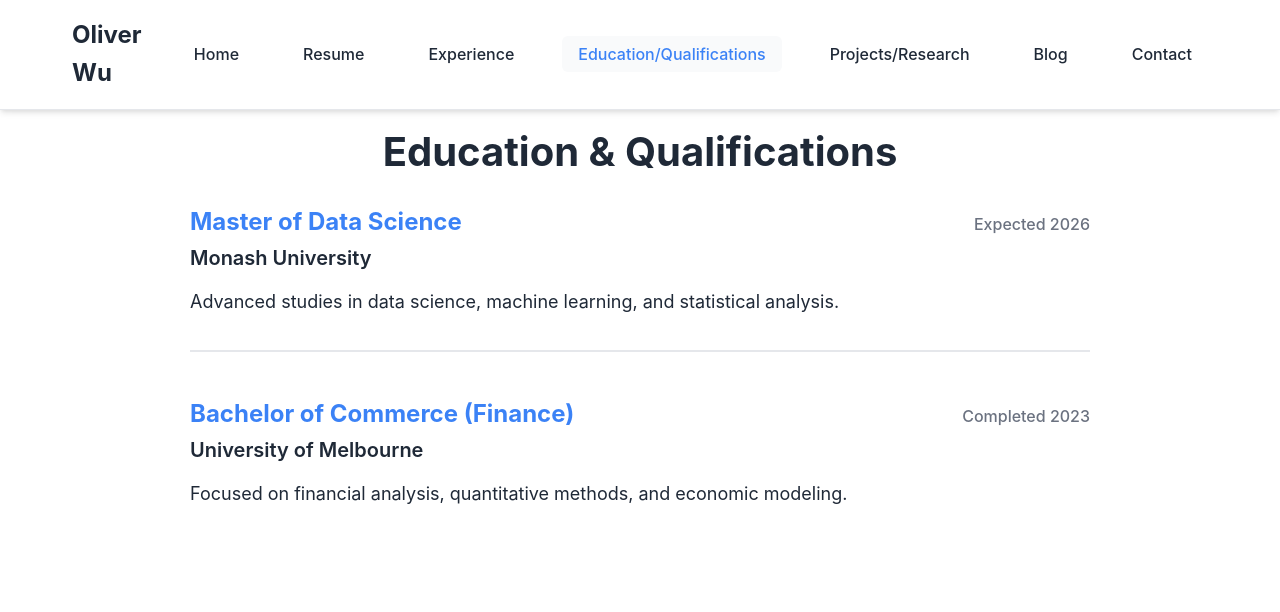
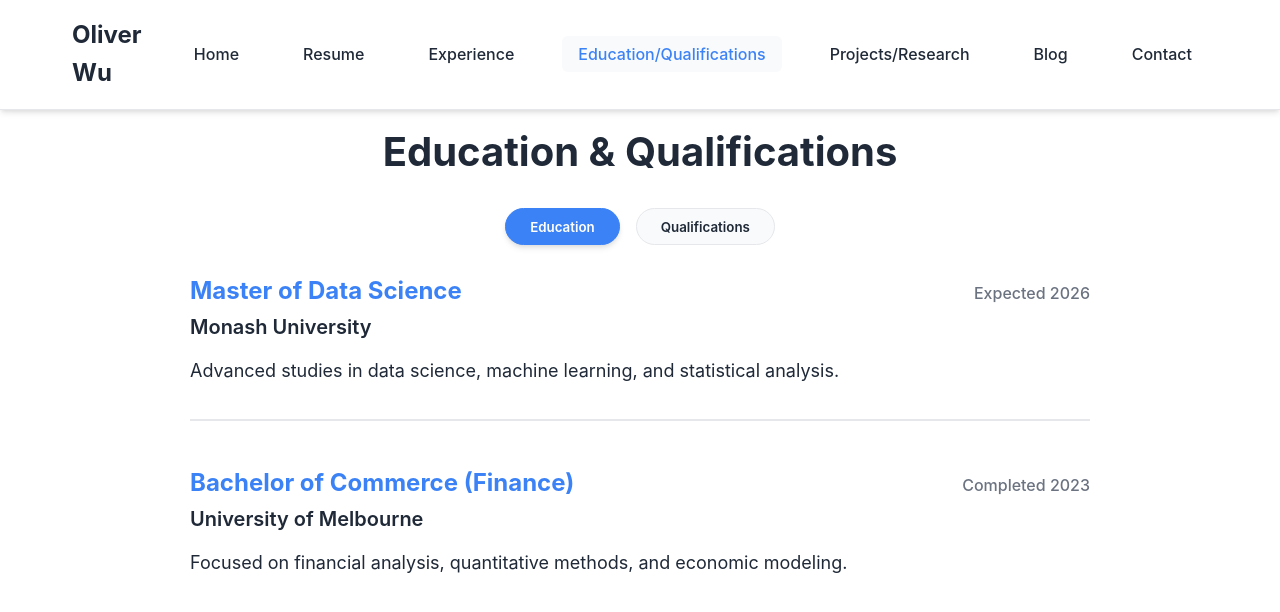
Before and after one commit to oliverwu1024/oliverwu1024.github.io, a React (Vite) app: page /education in a window 1280 px wide. Shown: the top 612 px of the page. Built offline with nearby package versions, Linux system fonts and the light colour scheme.

Commit message:
education

```diff
--- a/src/pages/Education.css
+++ b/src/pages/Education.css
@@ -1,6 +1,35 @@
 .education-page h1 {
   margin-bottom: 2rem;
   text-align: center;
+}
+
+.education-tabs {
+  display: flex;
+  justify-content: center;
+  gap: 1rem;
+  margin-bottom: 2rem;
+}
+
+.tab-button {
+  background-color: var(--bg-light);
+  color: var(--text-color);
+  border: 1px solid var(--border-color);
+  padding: 0.6rem 1.5rem;
+  border-radius: 9999px;
+  font-weight: 600;
+  transition: all 0.3s ease;
+}
+
+.tab-button:hover {
+  border-color: var(--primary-color);
+  color: var(--primary-color);
+}
+
+.tab-button.active {
+  background-color: var(--primary-color);
+  color: #ffffff;
+  border-color: var(--primary-color);
+  box-shadow: var(--shadow);
 }
 
 .education-content {
@@ -53,6 +82,15 @@
 }
 
 @media (max-width: 768px) {
+  .education-tabs {
+    flex-direction: column;
+    align-items: center;
+  }
+
+  .tab-button {
+    width: min(100%, 320px);
+  }
+
   .education-header {
     flex-direction: column;
     align-items: flex-start;
--- a/src/pages/Education.jsx
+++ b/src/pages/Education.jsx
@@ -1,31 +1,66 @@
+import { useState } from 'react'
 import './Education.css'
 
+const educationItems = [
+  {
+    title: 'Master of Data Science',
+    period: 'Expected 2026',
+    institution: 'Monash University',
+    description:
+      'Advanced studies in data science, machine learning, and statistical analysis.',
+  },
+  {
+    title: 'Bachelor of Commerce (Finance)',
+    period: 'Completed 2023',
+    institution: 'University of Melbourne',
+    description:
+      'Focused on financial analysis, quantitative methods, and economic modeling.',
+  },
+]
+
+const qualificationItems = [
+  {
+    title: 'Qualification Title',
+    period: 'Year',
+    institution: 'Issuing Organization',
+    description: 'Add a short summary of this qualification.',
+  },
+]
+
 function Education() {
+  const [activeTab, setActiveTab] = useState('education')
+  const items = activeTab === 'education' ? educationItems : qualificationItems
+
   return (
     <div className="page education-page">
       <h1>Education & Qualifications</h1>
+      <div className="education-tabs">
+        <button
+          type="button"
+          className={`tab-button ${activeTab === 'education' ? 'active' : ''}`}
+          onClick={() => setActiveTab('education')}
+        >
+          Education
+        </button>
+        <button
+          type="button"
+          className={`tab-button ${activeTab === 'qualifications' ? 'active' : ''}`}
+          onClick={() => setActiveTab('qualifications')}
+        >
+          Qualifications
+        </button>
+      </div>
       <div className="education-content">
-        <section className="education-item">
-          <div className="education-header">
-            <h2>Master of Data Science</h2>
-            <span className="education-period">Expected 2026</span>
-          </div>
-          <h3 className="education-institution">Monash University</h3>
-          <p className="education-description">
-            Advanced studies in data science, machine learning, and statistical analysis.
-          </p>
-        </section>
-
-        <section className="education-item">
-          <div className="education-header">
-            <h2>Bachelor of Commerce (Finance)</h2>
-            <span className="education-period">Completed 2023</span>
-          </div>
-          <h3 className="education-institution">University of Melbourne</h3>
-          <p className="education-description">
-            Focused on financial analysis, quantitative methods, and economic modeling.
-          </p>
-        </section>
+        {items.map((item) => (
+          <section key={`${item.title}-${item.period}`} className="education-item">
+            <div className="education-header">
+              <h2>{item.title}</h2>
+              <span className="education-period">{item.period}</span>
+            </div>
+            <h3 className="education-institution">{item.institution}</h3>
+            <p className="education-description">{item.description}</p>
+          </section>
+        ))}
       </div>
     </div>
   )
```
